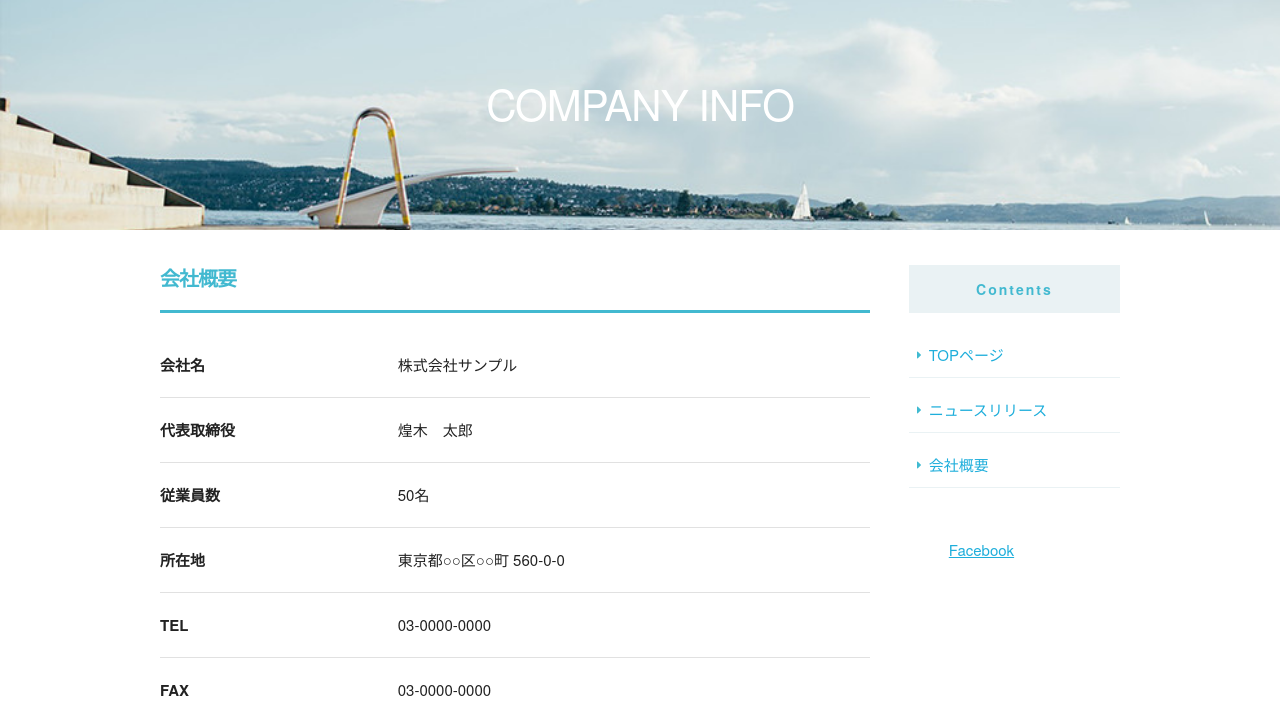
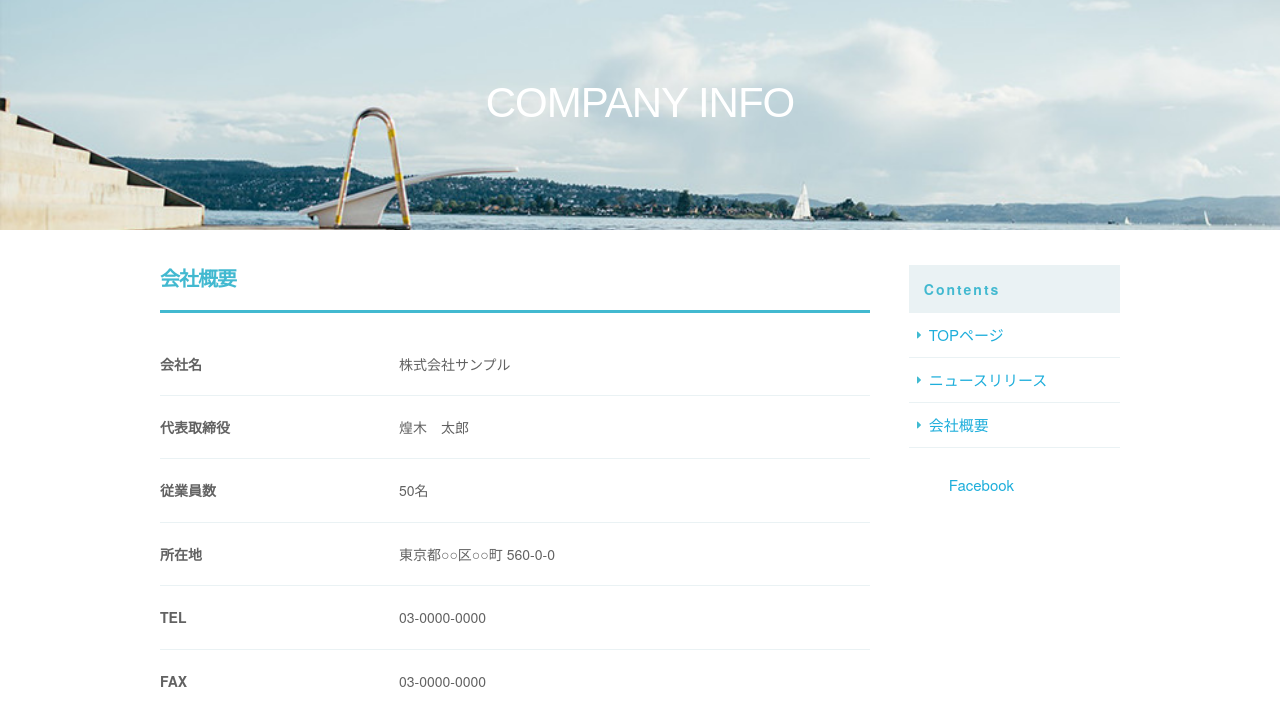
Before and after one commit to takigawarikako/corporate-site, a plain HTML site: page company.html in a window 1280 px wide. Shown: the part 88-797 px from the top of the page. Drawn offline with nearby package versions, Linux system fonts and the light colour scheme.

Commit message:
less margin

```diff
--- a/css/sample.scss
+++ b/css/sample.scss
@@ -12,6 +12,7 @@ $ja_font : "ヒラギノ角ゴ Pro W3", "Hiragino Kaku Gothic Pro", メイリオ
 $blue1 : #42b9d0;
 $blue2 : #339fd1;
 $gray_blue : #eaf2f4;
+$gray:#626262;
 
 header{
 
@@ -201,6 +202,9 @@ header{
   }
   // min-width: 550px
 }
+
+
+
 
 #service_area{
 
@@ -472,7 +476,7 @@ div#sub_cover{
     font-size:1.5rem;
     line-height:24px;
     font-weight:normal;
-    font-family:"Raleway", "HelveticaNeue", "Helvetica Neue", Helvetica, Arial, sans-serif;
+    font-family:Arial;
 
 }
 
@@ -505,13 +509,13 @@ div#contents{
   border-bottom-color:$blue1;
 }
 
-th td{
+th , td{
   border-bottom-color:$gray_blue;
   border-bottom-style:solid;
   border-bottom-width:1px;
   border-collapse:collapse;
   font-size:1.4rem;
-  color:$gray_blue;
+  color:$gray;
   line-height:22.4px;
   text-align:left;
   display:table-cell;
@@ -544,25 +548,24 @@ span{
   margin-bottom:10px;
 }
 
-div#sidebar .three columns{
+div#sidebar .threecolumns{
   display:block;
   margin-left:4%;
   float:left;
 }
 
-.pc_sidemenu{
   h3{
     color:$blue1;
     font-size:1.4rem;
     font-weight:bold;
     letter-spacing:2px;
     background-color:$gray_blue;
+    text-align:left;
     padding:15px;
-    text-align:center;
+    margin-bottom:0;
   }
-  .contents{
-    margin-bottom:50px;
-  }
+
+
   .contents_menu{
     background-image:url("../images/side_arrow.png");
     background-position:8px 50%;
@@ -576,11 +579,13 @@ div#sidebar .three columns{
     border-bottom-width:1px;
     text-align:left;
     padding:10px 10px 10px 20px;
+    margin-bottom:0;
     }
+
     a{
       text-decoration:none;
     }
-}
+
 
 @media screen and (-webkit-min-device-pixel-ratio:2),
                     (min-resolution: 2dppx){
@@ -594,3 +599,8 @@ div#sidebar .three columns{
     display:none;
   }
 }
+
+.fb-page{
+  width:211px;
+  height:300px;
+}
```
Also changed, not shown: css/sample.css, 1 other file.
